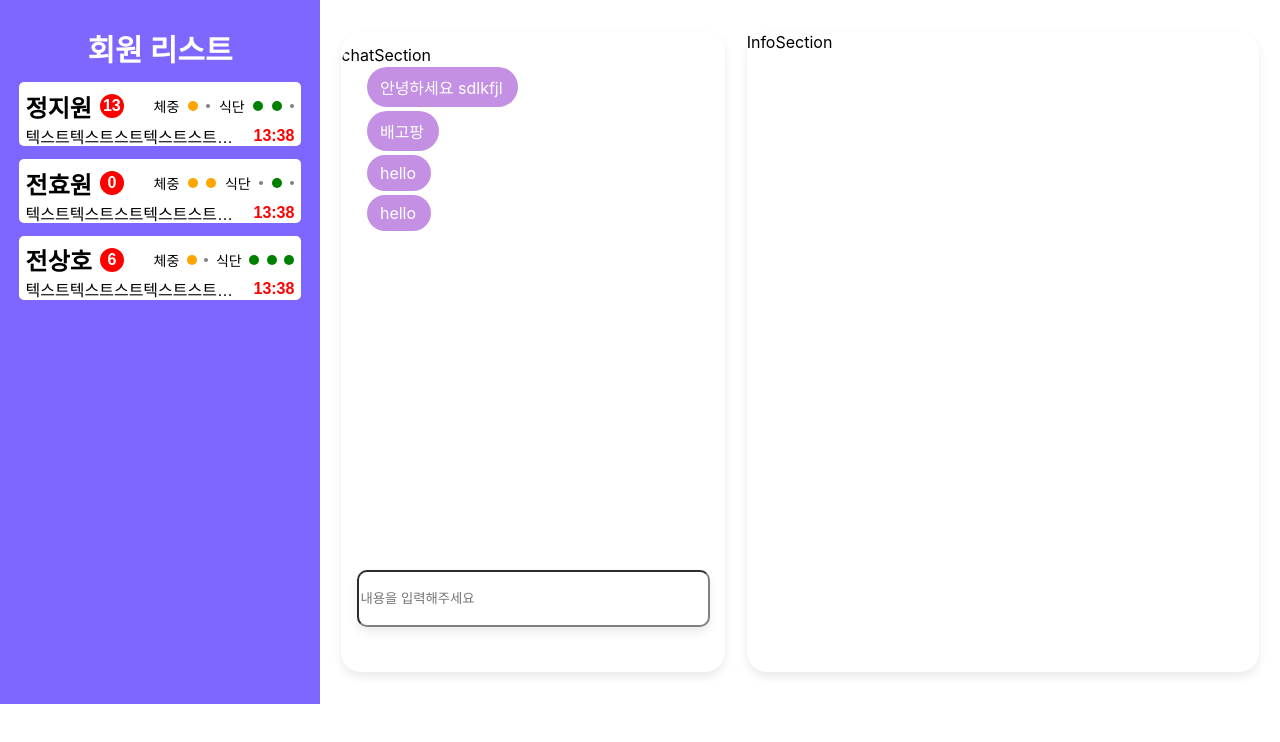
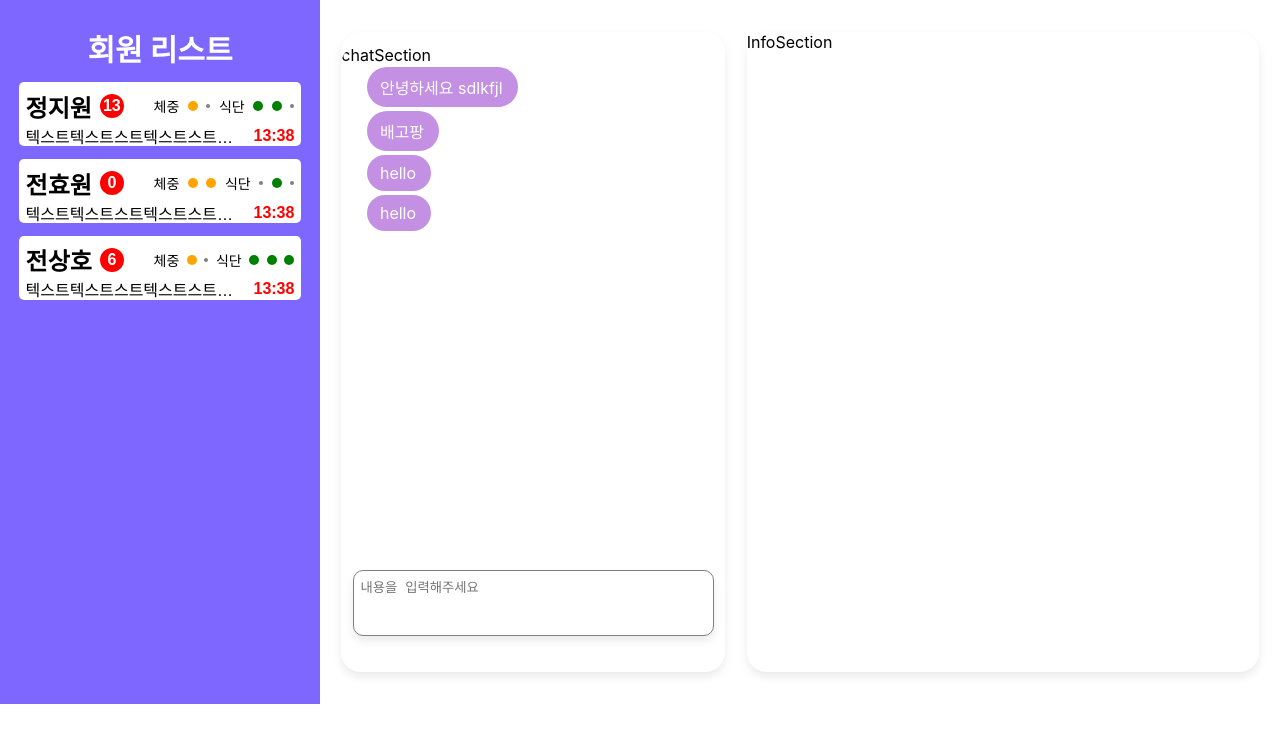
Before and after one commit to sangho-jeon/mauve-admin, a React (Create React App) app: page / in a window 1280 px wide. Shown: the top 742 px of the page. Built offline with nearby package versions, Linux system fonts and the light colour scheme.

Commit message:
[feat] text area fixed

```diff
--- a/src/components/feature/chatblock/chat/index.jsx
+++ b/src/components/feature/chatblock/chat/index.jsx
@@ -4,10 +4,7 @@ import ChatBox from "../../../shared/chat";
 import dummy from "./dummy.json";
 
 const ChatSection = (props) => {
-  //prop으로 받은 socket을 이용해서 지난 chat을 받아와야 한다.
-  //state를 두개를 이용해서 기존 chat과 신규 chat을 받아와서 update해야한다.
-
-  const [inputMessage, setInputMessage] = useState("");
+  const [inputMessage, setInputMessage] = useState(""); //textarea에 입력되는 데이터를 저장하는 state
 
   // 여기 두가지 상태 값이 있는데
   // 하나는 기존의 채팅 내용을 담아두고 UI와 직접 연결되는 상태값이다
@@ -27,9 +24,6 @@ const ChatSection = (props) => {
   const handleEnter = (e) => {
     if (e.key === "Enter") {
       // console.log(buildChat(inputMessage));
-
-      console.log(chatMonitor);
-      console.log(inputMessage);
       buildChat(inputMessage);
     }
   };
@@ -66,7 +60,9 @@ const ChatSection = (props) => {
         ))}
       </ChatContainer>
       <ChatInput
-        type="text"
+        type="textarea"
+        cols="40"
+        rows="5"
         placeholder="내용을 입력해주세요"
         onChange={handleInput}
         onKeyPress={handleEnter}
--- a/src/components/feature/chatblock/chat/styled.js
+++ b/src/components/feature/chatblock/chat/styled.js
@@ -20,10 +20,12 @@ export const ChatContainer = styled.div`
   border-radius: 20px;
 `;
 
-export const ChatInput = styled.input`
+export const ChatInput = styled.textarea`
   width: 27vw;
   height: 4vw;
   margin-top: 1vw;
+  padding: 0.5vw;
+  resize: none;
   border-color: gray;
 
   border-radius: 10px;
```
